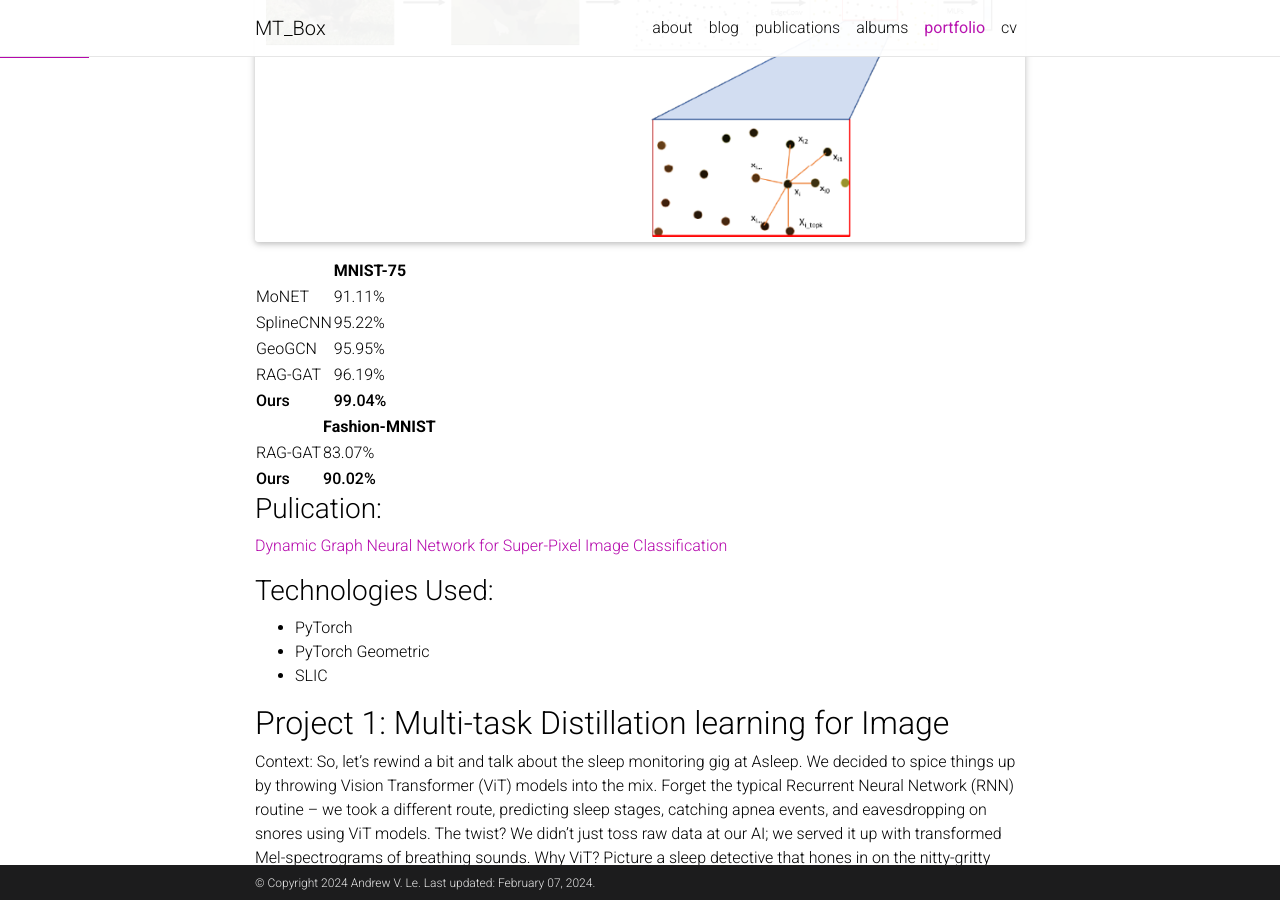
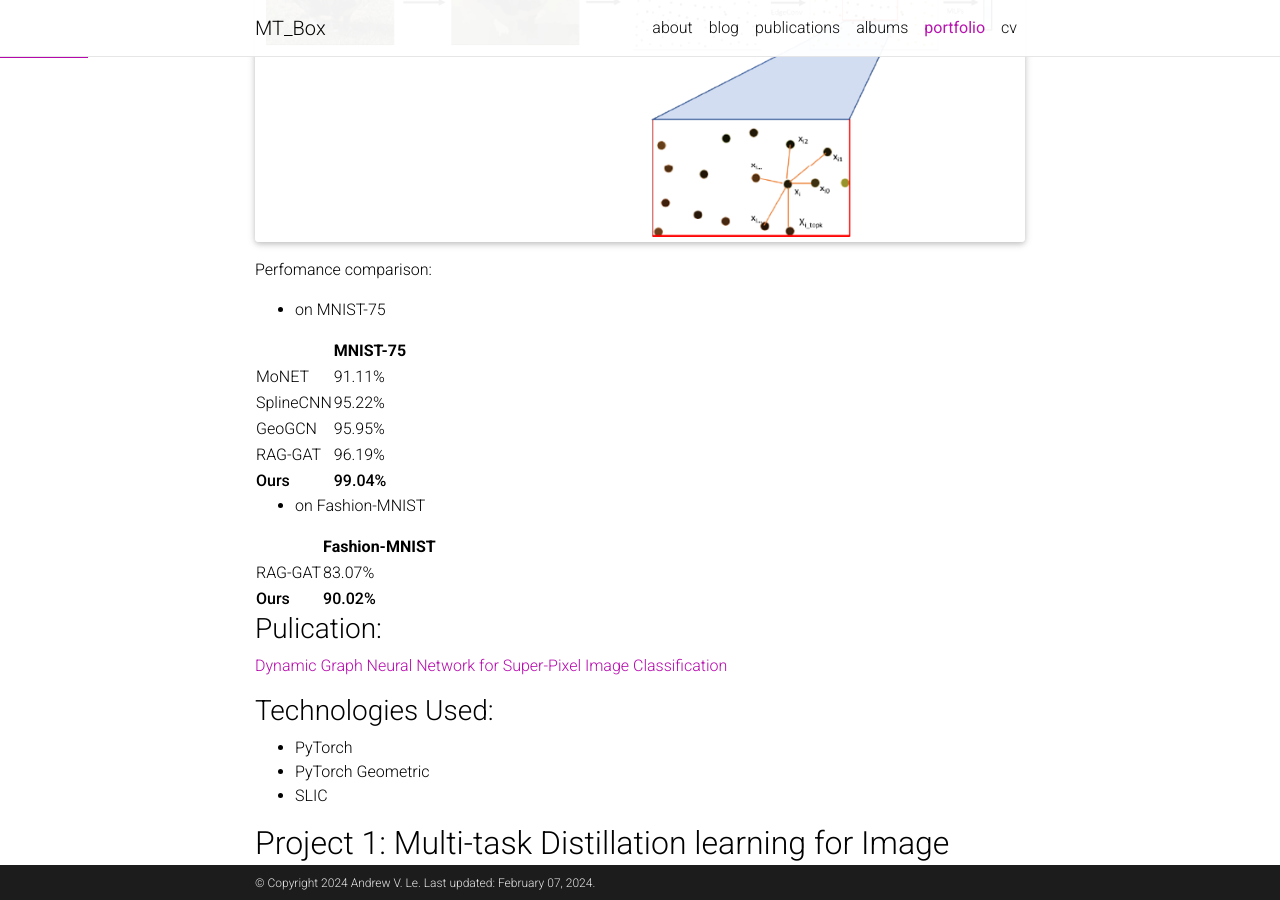
Before and after one commit to levulinh/levulinh.github.io, a Jekyll site: the page built from _pages/drewfolio.md, in a window 1280 px wide and 900 px high, scrolled down 612 px. Built offline with Jekyll 4.4.1, drawn with Linux system fonts in a browser that asks for light colours; full-size pictures stand in for the smaller copies a plugin makes; comment, search, counter and statistics services are not loaded; a style sheet for code colours, icons or effects is not loaded.

Commit message:
Add performance comparison for MNIST-75 and Fashion-MNIST

```diff
--- a/_pages/drewfolio.md
+++ b/_pages/drewfolio.md
@@ -21,6 +21,9 @@ the problem of graph saturation, and increasing the receptive field of the model
     </div>
 </div>
 
+Perfomance comparison:
+- on MNIST-75
+
 |  | MNIST-75 |
 |---------|-------------|
 | MoNET | 91.11% |
@@ -28,6 +31,8 @@ the problem of graph saturation, and increasing the receptive field of the model
 | GeoGCN | 95.95% |
 | RAG-GAT | 96.19% |
 | **Ours** | **99.04%** |
+
+- on Fashion-MNIST
 
 |  | Fashion-MNIST |
 |---------|-------------|
```
